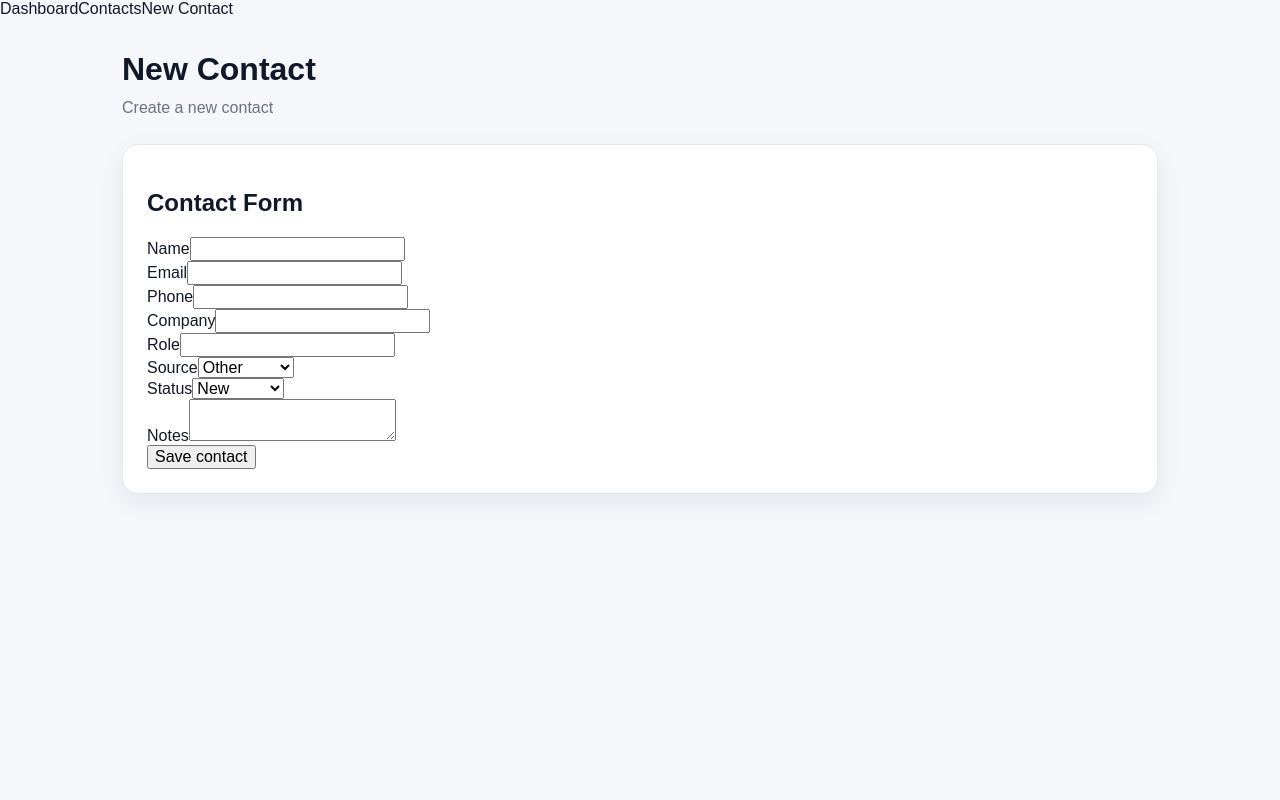
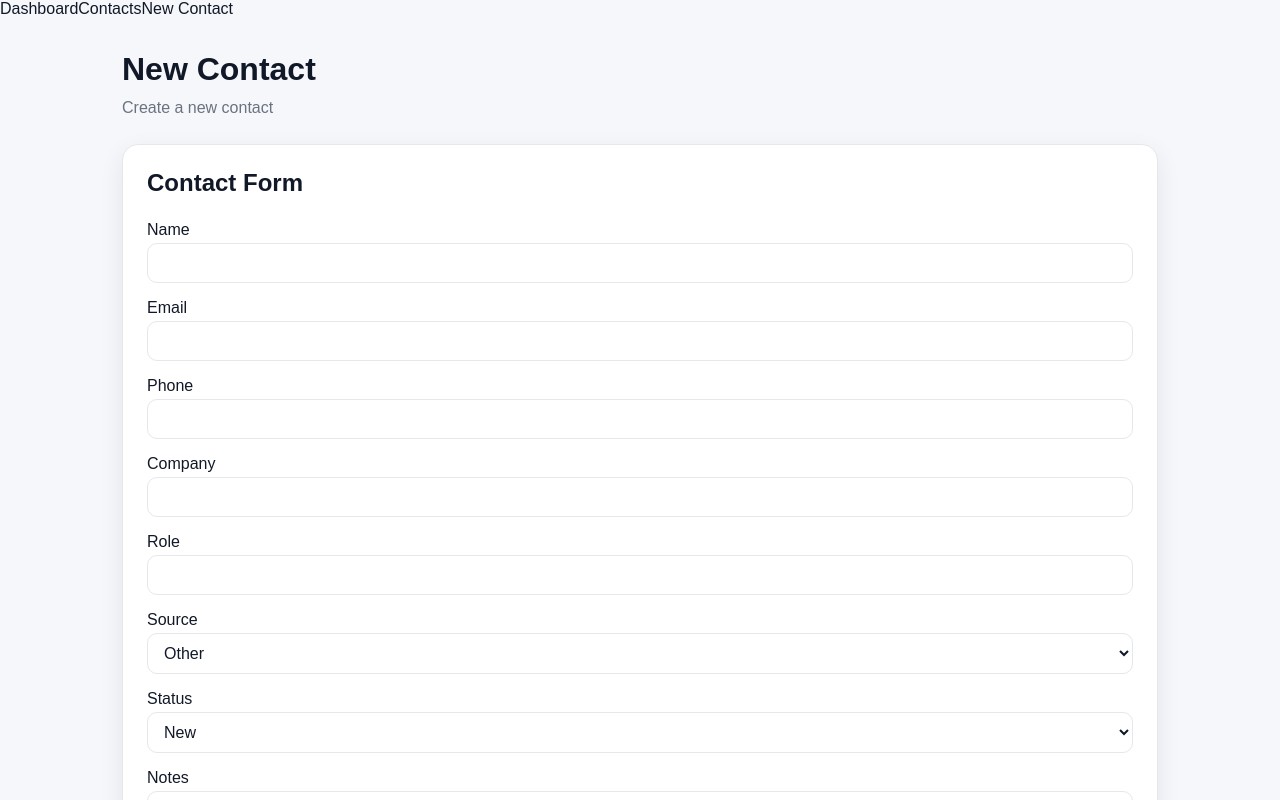
Before and after one commit to Pyrad-Time/ContactFlow_App, a React (Vite) app in the folder front-end/: page /contacts/new in a window 1280 px wide. Shown: the top 800 px of the page. Built offline with nearby package versions, Linux system fonts and the light colour scheme.

Commit message:
style(contacts): add contact form styles

```diff
--- a/front-end/src/components/Contacts/ContactForm/index.jsx
+++ b/front-end/src/components/Contacts/ContactForm/index.jsx
@@ -44,13 +44,13 @@ export function ContactForm({
     }
 
     return (
-        <form onSubmit={handleSubmit}>
+        <form className="form" onSubmit={handleSubmit}>
             <h2>Contact Form</h2>
 
-            <div>
+            <div className="formGroup">
                 <label htmlFor="name">Name</label>
 
-                <input
+                <input className="formControl"
                     type="text"
                     id="name"
                     name="name"
@@ -60,10 +60,10 @@ export function ContactForm({
                 />
             </div>
 
-            <div>
+            <div className="formGroup">
                 <label htmlFor="email">Email</label>
 
-                <input
+                <input className="formControl"
                     type="email"
                     id="email"
                     name="email"
@@ -72,10 +72,10 @@ export function ContactForm({
                 />
             </div>
 
-            <div>
+            <div className="formGroup">
                 <label htmlFor="phone">Phone</label>
 
-                <input
+                <input className="formControl"
                     type="text"
                     id="phone"
                     name="phone"
@@ -84,10 +84,10 @@ export function ContactForm({
                 />
             </div>
 
-            <div>
+            <div className="formGroup">
                 <label htmlFor="company">Company</label>
 
-                <input
+                <input className="formControl"
                     type="text"
                     id="company"
                     name="company"
@@ -96,10 +96,10 @@ export function ContactForm({
                 />
             </div>
 
-            <div>
+            <div className="formGroup">
                 <label htmlFor="role">Role</label>
 
-                <input
+                <input className="formControl"
                     type="text"
                     id="role"
                     name="role"
@@ -108,10 +108,11 @@ export function ContactForm({
                 />
             </div>
 
-            <div>
+            <div className="formGroup">
                 <label htmlFor="source">Source</label>
 
                 <select
+                    className="formControl"
                     id="source"
                     name="source"
                     value={formData.source}
@@ -128,10 +129,10 @@ export function ContactForm({
                 </select>
             </div>
 
-            <div>
+            <div className="formGroup">
                 <label htmlFor="status">Status</label>
 
-                <select
+                <select className="formControl"
                     name="status"
                     id="status"
                     value={formData.status}
@@ -145,10 +146,10 @@ export function ContactForm({
                 </select>
             </div>
 
-            <div>
+            <div className="formGroup">
                 <label htmlFor="notes">Notes</label>
 
-                <textarea
+                <textarea className="formControl"
                     name="notes"
                     id="notes"
                     value={formData.notes}
@@ -157,8 +158,12 @@ export function ContactForm({
 
             </div>
 
-            <button type="submit" disabled={isSubmitting}>
-                {isSubmitting ? "Saving" : submitLabel}
+            <button
+                className="button buttonPrimary"
+                type="submit"
+                disabled={isSubmitting}
+            >
+                {isSubmitting ? "Saving..." : submitLabel}
             </button>
         </form>
     )
--- a/front-end/src/index.css
+++ b/front-end/src/index.css
@@ -107,3 +107,65 @@ textarea {
         font-size: var(--font-size-2xl);
     }
 }
+
+.form {
+    display: flex;
+    flex-direction: column;
+    gap: var(--spacing-md);
+}
+
+.form h2 {
+    margin: 0 0 var(--spacing-sm);
+    font-size: var(--font-size-xl);
+}
+
+.formGroup {
+    display: flex;
+    flex-direction: column;
+    gap: var(--spacing-xs);
+}
+
+.formGroup label {
+    font-size: var(--font-size-md);
+}
+
+.formControl {
+    width: 100%;
+    border: 1px solid var(--color-border);
+    border-radius: var(--radius-md);
+    padding: 10px 12px;
+    background: var(--color-surface);
+    color: var(--color-text);
+}
+
+.formControl:focus {
+    outline: none;
+    border-color: var(--color-primary);
+}
+
+textarea.formControl {
+    min-height: 96px;
+    resize: vertical;
+}
+
+.button {
+    border: none;
+    border-radius: var(--radius-md);
+    padding: 12px 16px;
+    font-weight: 600;
+    cursor: pointer;
+}
+
+.button:disabled {
+    cursor: not-allowed;
+    opacity: .7;
+}
+
+.buttonPrimary {
+    background: var(--color-primary);
+    color: white;
+}
+
+.buttonPrimary:hover:not(:disabled) {
+    background: var(--color-primary-dark);
+}
```
